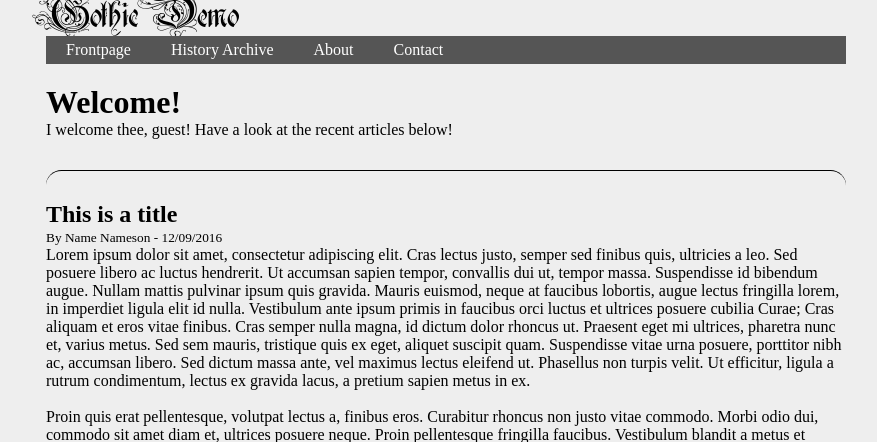
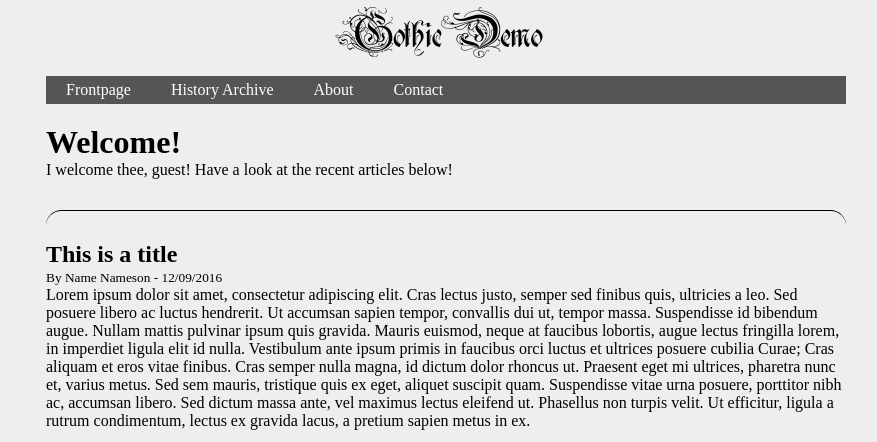
Before and after one commit to inuitviking/GothicDemo, a PHP site: page /index.php?page=home in a window 1280 px wide. Shown: the top 442 px of the page, without its empty margins (194-1071 px from the left). Run offline with PHP 8.4, Linux system fonts and the light colour scheme; some web fonts are replaced.

Commit message:
Centered logo and added a margin to it

```diff
--- a/css/main.css
+++ b/css/main.css
@@ -58,6 +58,8 @@ header h1{
 	font-family: Ruritania, serif;
 	font-weight: 100;
 	color: black;
+	margin: 20px auto;
+	text-align: center;
 }
 
 header nav{
```
